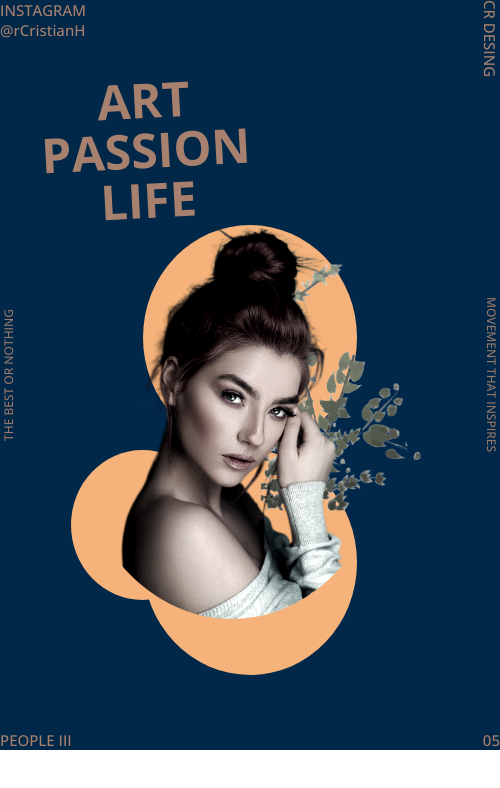
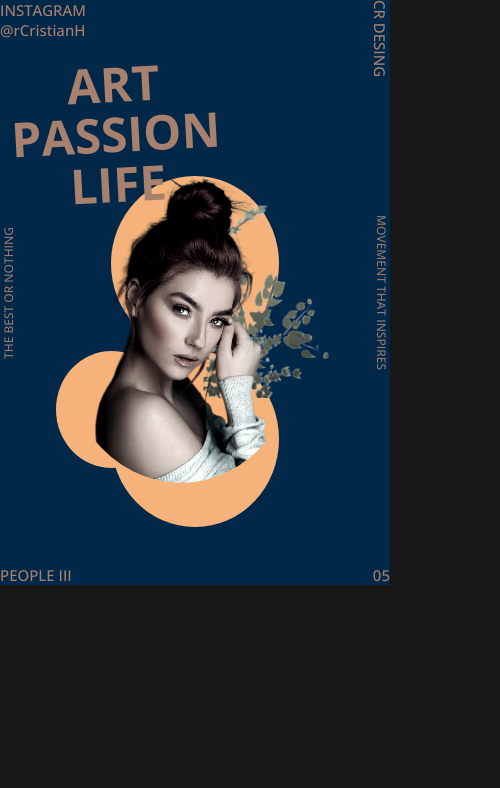
Before and after one commit to rCristianH/magazine-cover, a plain HTML site: page index.html in a window 390 px wide. Shown: the whole page, 500 px wide, since content can reach past the window. Drawn offline with nearby package versions, Linux system fonts and the light colour scheme.

Commit message:
responsive

```diff
--- a/assets/style.css
+++ b/assets/style.css
@@ -9,6 +9,7 @@ body {
   font-family: "Open Sans", sans-serif;
   margin: 0;
   padding: 0;
+  background-color: #171717;
 }
 .container {
   height: 750px;
@@ -16,6 +17,7 @@ body {
   width: 500px;
   grid-template: repeat(10, 1fr) / repeat(7, 1fr);
   background-color: var(--azul-oscuro);
+  margin: 0 auto;
 }
 .item {
   background-color: var(--naranja-claro);
@@ -84,7 +86,7 @@ body {
   align-items: flex-end;
 }
 .textResal {
-  font-size: 3rem;
+  font-size: 48px;
   font-weight: 700;
   align-items: center;
   color: var(--marron);
@@ -115,3 +117,9 @@ body {
   filter: grayscale(75%) contrast(1.5);
   border-radius: 75%;
 }
+@media (max-width: 520px) {
+  .container{
+    width: 100vw;
+    height: 150vw;
+  }
+}
```
